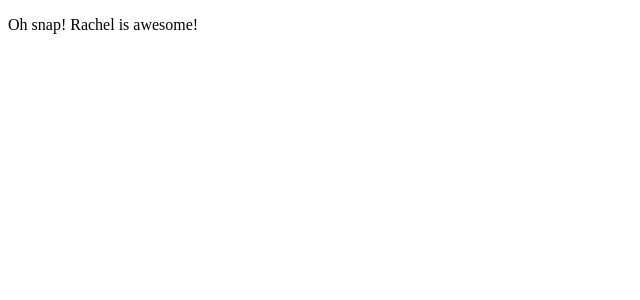
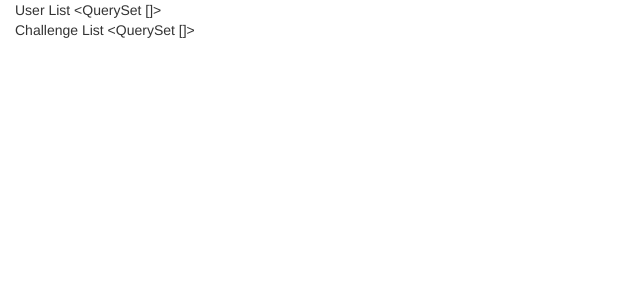
Before and after one commit to rmathew1992/compCharity, a Django app: page /profile/ in a window 1280 px wide. Shown: the top 300 px of the page, without its empty margins (0-640 px from the left). Run offline with Django 3.2, Linux system fonts and the light colour scheme; data that the repository does not hold is empty; some libraries are stand-ins or nearby versions.

Commit message:
profile displays users and challenges from db

```diff
--- a/goodbets/templates/profile.html
+++ b/goodbets/templates/profile.html
@@ -1,7 +1,41 @@
 <!DOCTYPE html>
+<html lang="en">
+  <head>
+    <meta charset="utf-8">
+    <meta http-equiv="X-UA-Compatible" content="IE=edge">
+    <meta name="viewport" content="width=device-width, initial-scale=1">
+    <title>Bootstrap 101 Template</title>
 
-<head>
-</head>
-<body>
-<p>Oh snap! Rachel is awesome!</p>
-</body>
+    <!-- Bootstrap -->
+    <!-- Latest compiled and minified CSS -->
+    <link rel="stylesheet" href="https://maxcdn.bootstrapcdn.com/bootstrap/3.2.0/css/bootstrap.min.css">
+
+    <!-- Optional theme -->
+    <link rel="stylesheet" href="https://maxcdn.bootstrapcdn.com/bootstrap/3.2.0/css/bootstrap-theme.min.css">
+    <link rel="stylesheet" type="text/css" href="/css/mystyle.css"/>
+
+    <!-- Latest compiled and minified JavaScript -->
+    <script src="https://maxcdn.bootstrapcdn.com/bootstrap/3.2.0/js/bootstrap.min.js"></script>
+
+    <!-- HTML5 Shim and Respond.js IE8 support of HTML5 elements and media queries -->
+    <!-- WARNING: Respond.js doesn't work if you view the page via file:// -->
+    <!--[if lt IE 9]>
+      <script src="https://oss.maxcdn.com/html5shiv/3.7.2/html5shiv.min.js"></script>
+      <script src="https://oss.maxcdn.com/respond/1.4.2/respond.min.js"></script>
+    <![endif]-->
+  </head>
+  <body>
+    <div class='container-fluid'>
+		User List
+		{{ user_list }}
+	</div>
+	<div class='container-fluid'>
+		Challenge List
+		{{ challenge_list }}
+	</div>
+    <!-- jQuery (necessary for Bootstrap's JavaScript plugins) -->
+    <script src="https://ajax.googleapis.com/ajax/libs/jquery/1.11.1/jquery.min.js"></script>
+    <!-- Include all compiled plugins (below), or include individual files as needed -->
+    <script src="js/bootstrap.min.js"></script>
+  </body>
+</html>
--- a/goodbets/views.py
+++ b/goodbets/views.py
@@ -12,7 +12,10 @@
     return TemplateResponse(request,'index.html')
 
 def profile(request):
-    return TemplateResponse(request,'profile.html')
+    user_list = User.objects.all()
+    challenge_list = Challenge.objects.all()
+    context = {'user_list': user_list, 'challenge_list': challenge_list}
+    return render(request, 'profile.html', context)
 
 def challenge(request):
     # if this is a POST request we need to process the form data
```
